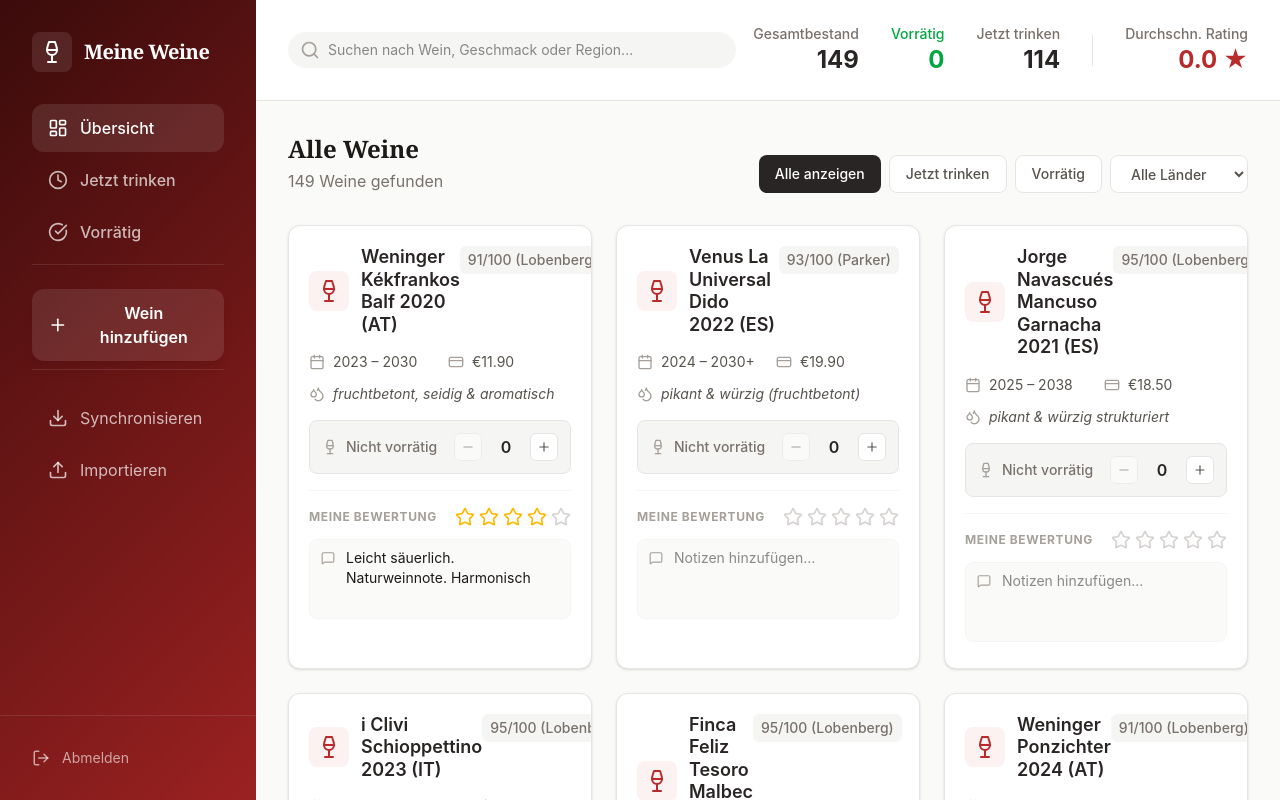
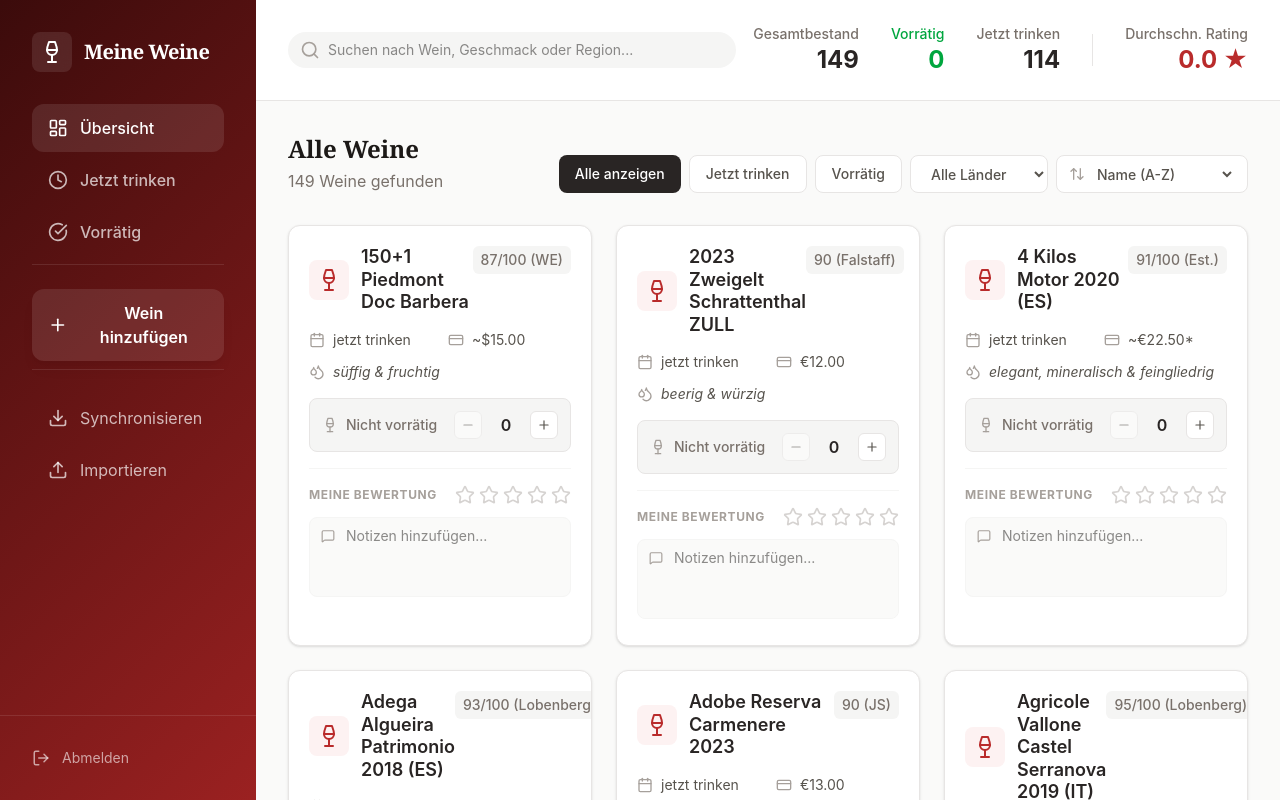
Before and after one commit to LordKrumb36/meineweine-app, a React (Vite) app in the folder meineweine-app/: page / in a window 1280 px wide. Built offline with nearby package versions, Linux system fonts and the light colour scheme; the HTML template or start-up script is replaced by a standard one.

Commit message:
feat: add wine sorting by price, expert rating and user rating

```diff
--- a/meineweine-app/src/App.tsx
+++ b/meineweine-app/src/App.tsx
@@ -1,12 +1,13 @@
 import React, { useState, useMemo } from 'react';
-import { Search, Wine, LayoutDashboard, Settings, LogOut, Filter, Download, CheckCircle, Clock, Upload, Plus } from 'lucide-react';
+import { Search, Wine, LayoutDashboard, Settings, LogOut, Filter, Download, CheckCircle, Clock, Upload, Plus, ArrowUpDown } from 'lucide-react';
 import winesData from './data/wines.json';
 import { WineCard, type UserWineData, type WineData } from './components/WineCard';
 import { AddWineModal } from './components/AddWineModal';
 import { useLocalStorage } from './hooks/useLocalStorage';
-import { isReadyToDrink, exportData } from './utils/wineUtils';
+import { isReadyToDrink, exportData, parsePrice, parseRating } from './utils/wineUtils';
 
 type FilterType = 'all' | 'ready' | 'inStock';
+type SortType = 'name' | 'price-asc' | 'price-desc' | 'rating-desc' | 'user-rating-desc';
 
 const COUNTRY_NAMES: Record<string, string> = {
   AR: 'Argentinien',
@@ -26,6 +27,7 @@
 function App() {
   const [searchTerm, setSearchTerm] = useState('');
   const [activeFilter, setActiveFilter] = useState<FilterType>('all');
+  const [sortBy, setSortBy] = useState<SortType>('name');
   const [selectedCountry, setSelectedCountry] = useState('');
   const [isAddModalOpen, setIsAddModalOpen] = useState(false);
   const [userRatings, setUserRatings] = useLocalStorage<Record<string, UserWineData>>('weinlager-user-data', {});
@@ -172,7 +174,7 @@
   }, [allWines]);
 
   const filteredWines = useMemo(() => {
-    return allWines.filter((wine) => {
+    const filtered = allWines.filter((wine) => {
       const matchesSearch =
         wine.name.toLowerCase().includes(searchTerm.toLowerCase()) ||
         wine.taste.toLowerCase().includes(searchTerm.toLowerCase());
@@ -185,7 +187,24 @@
 
       return matchesSearch && matchesFilter && matchesCountry;
     });
-  }, [allWines, searchTerm, activeFilter, selectedCountry, inventory]);
+
+    return [...filtered].sort((a, b) => {
+      switch (sortBy) {
+        case 'price-asc':
+          return parsePrice(a.price) - parsePrice(b.price);
+        case 'price-desc':
+          return parsePrice(b.price) - parsePrice(a.price);
+        case 'rating-desc':
+          return parseRating(b.rating) - parseRating(a.rating);
+        case 'user-rating-desc':
+          const ratingA = userRatings[a.id]?.rating ?? a.userRating ?? 0;
+          const ratingB = userRatings[b.id]?.rating ?? b.userRating ?? 0;
+          return ratingB - ratingA;
+        default:
+          return a.name.localeCompare(b.name);
+      }
+    });
+  }, [allWines, searchTerm, activeFilter, selectedCountry, inventory, sortBy, userRatings]);
 
   const stats = useMemo(() => {
     const rated = Object.values(userRatings).filter(u => u.rating > 0);
@@ -354,6 +373,21 @@
                     </option>
                   ))}
                 </select>
+
+                <div className="flex items-center gap-2 bg-white border border-stone-200 rounded-lg px-3 py-2 hover:bg-stone-50 transition-colors">
+                  <ArrowUpDown size={16} className="text-stone-400" />
+                  <select
+                    value={sortBy}
+                    onChange={(e) => setSortBy(e.target.value as SortType)}
+                    className="text-sm font-medium bg-transparent text-stone-600 cursor-pointer outline-none"
+                  >
+                    <option value="name">Name (A-Z)</option>
+                    <option value="price-asc">Preis (aufst.)</option>
+                    <option value="price-desc">Preis (abst.)</option>
+                    <option value="rating-desc">Fachbewertung</option>
+                    <option value="user-rating-desc">Eigene Bewertung</option>
+                  </select>
+                </div>
               </div>
             </div>
 
--- a/meineweine-app/src/utils/wineUtils.ts
+++ b/meineweine-app/src/utils/wineUtils.ts
@@ -11,6 +11,36 @@
   }
 
   return false;
+}
+
+export function parsePrice(priceStr: string): number {
+  if (!priceStr) return 0;
+  // Entferne Währungssymbole, Tildes, Sterne und andere nicht-numerische Zeichen außer . und ,
+  const cleaned = priceStr.replace(/[^\d,.-]/g, '').replace(',', '.');
+  const match = cleaned.match(/(\d+(\.\d+)?)/);
+  return match ? parseFloat(match[0]) : 0;
+}
+
+export function parseRating(ratingStr: string): number {
+  if (!ratingStr) return 0;
+
+  // 100-Punkte-Skala: 91/100, 95+/100
+  const hundredMatch = ratingStr.match(/(\d+)\s*\/\s*100/);
+  if (hundredMatch) return parseInt(hundredMatch[1], 10);
+
+  // Vivino 5-Punkte-Skala: 3.5 / 5
+  const fiveMatch = ratingStr.match(/(\d+(\.\d+)?)\s*\/\s*5/);
+  if (fiveMatch) return parseFloat(fiveMatch[1]) * 20; // Normalisierung auf 100
+
+  // Eichelmann Sterne: 1.5*
+  const starMatch = ratingStr.match(/(\d+(\.\d+)?)\s*\*/);
+  if (starMatch) return parseFloat(starMatch[1]) * 20; // Normalisierung auf 100 (Annahme 5 Sterne max)
+
+  // Andere Zahlen: 88 (Eichelmann)
+  const numberMatch = ratingStr.match(/(\d+)/);
+  if (numberMatch) return parseInt(numberMatch[0], 10);
+
+  return 0;
 }
 
 export function exportData(wines: any[], userRatings: any) {
```
Also changed, not shown: 1 other file (tests, documents, lock files or other folders).
